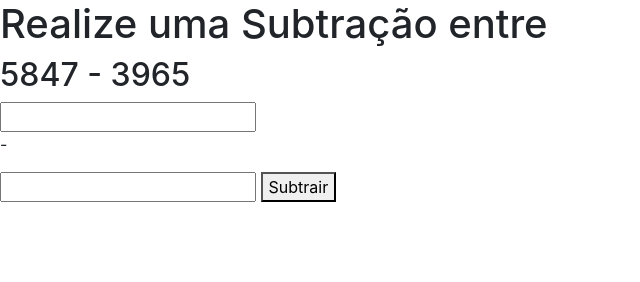
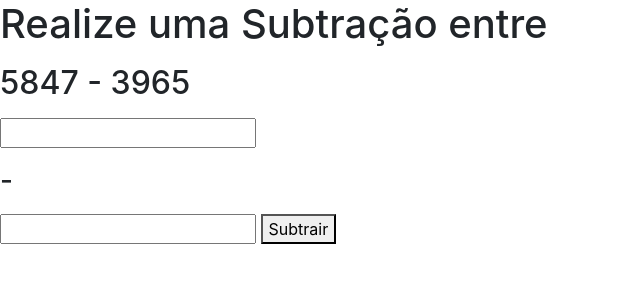
Before and after one commit to Ailtinho-Filho/PROJETO-QTS, a plain HTML site: page passo2.html in a window 1280 px wide. Shown: the whole page, without its empty margins (0-640 px from the left). Drawn offline with nearby package versions, Linux system fonts and the light colour scheme; no server answers.

Commit message:
Update passo2.html
adicionei uma letra maior

```diff
--- a/passo2.html
+++ b/passo2.html
@@ -9,10 +9,10 @@
     <title>Faça uma subtração</title>
 </head>
 <body onload="carregamento()" >
-    <h1>Realize uma Subtração entre</h1>
-    <h2>5847 - 3965</h2>
+    <h1><p>Realize uma Subtração entre</p></h1>
+    <h2><p>5847 - 3965</h2></p>
     <input type="number" id="numero1" />
-    <p>-</p>
+    <p><h3>-</p></h3>
     <input type="number" id="numero2" />
 
     <button onclick="trocarPasso('passo2','passo3.html')">
```
